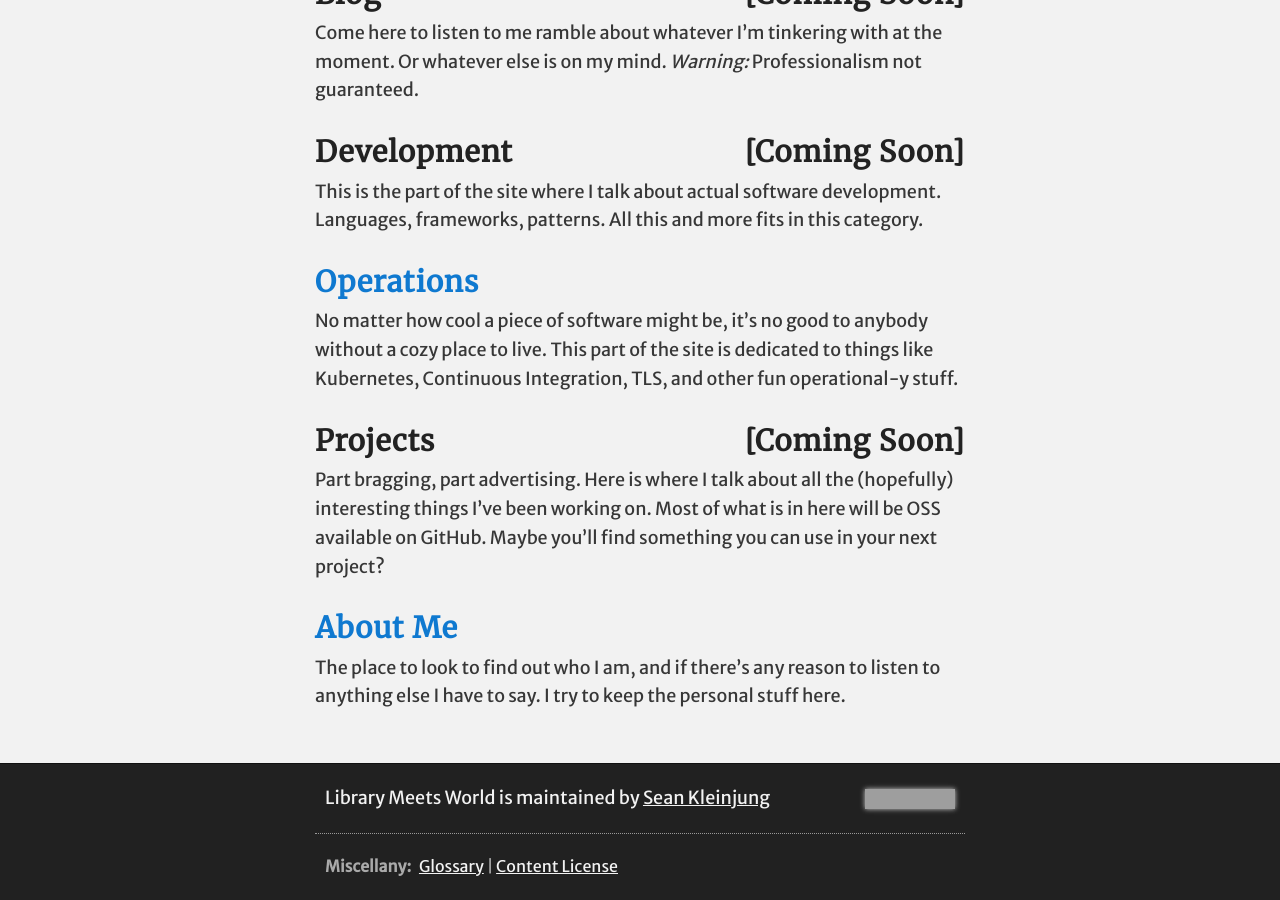
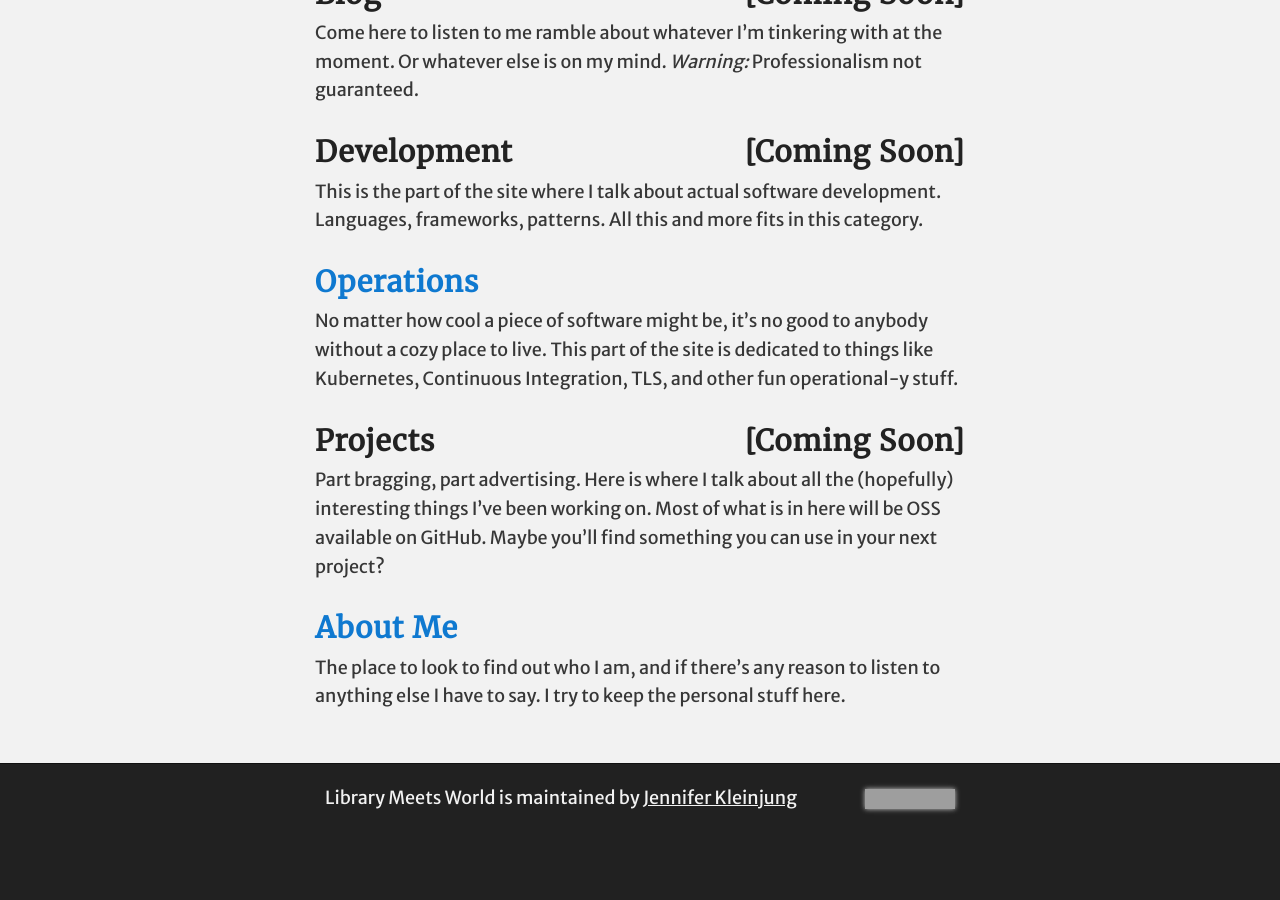
Before and after one commit to Waywocket/waywocket.github.io, a Jekyll site: the page built from index.md, in a window 1280 px wide and 900 px high, scrolled down 627 px. Built offline with Jekyll 4.4.1, drawn with Linux system fonts in a browser that asks for light colours; our own code applies the rules of GitHub Pages for plain Markdown files; after the commit the page ends 1460 px from its top, so only the background shows below that; grey boxes are pictures that could not be loaded.

Commit message:
Update base.html

```diff
--- a/_layouts/base.html
+++ b/_layouts/base.html
@@ -65,7 +65,7 @@
       <footer class="inner">
         <p class="copyright">
           {{ site.title | default: site.github.repository_name }} is maintained by
-          <a href="https://github.com/skleinjung">Sean Kleinjung</a>
+          <a href="https://github.com/waywocket">Jennifer Kleinjung</a>
         </p>
 
         <p class="license">
@@ -73,13 +73,7 @@
         </p>
       </footer>
 
-      <footer id="miscellany" class="inner">
-        <p>
-          <strong>Miscellany: </strong>
-          <a href="{{ '/glossary' | relative_url }}">Glossary</a> |
-          <a href="{{ '/licensing' | relative_url }}">Content License</a>
-        </p>
-      </footer>
+
     </div>
 
     {% if site.google_analytics %}
```
